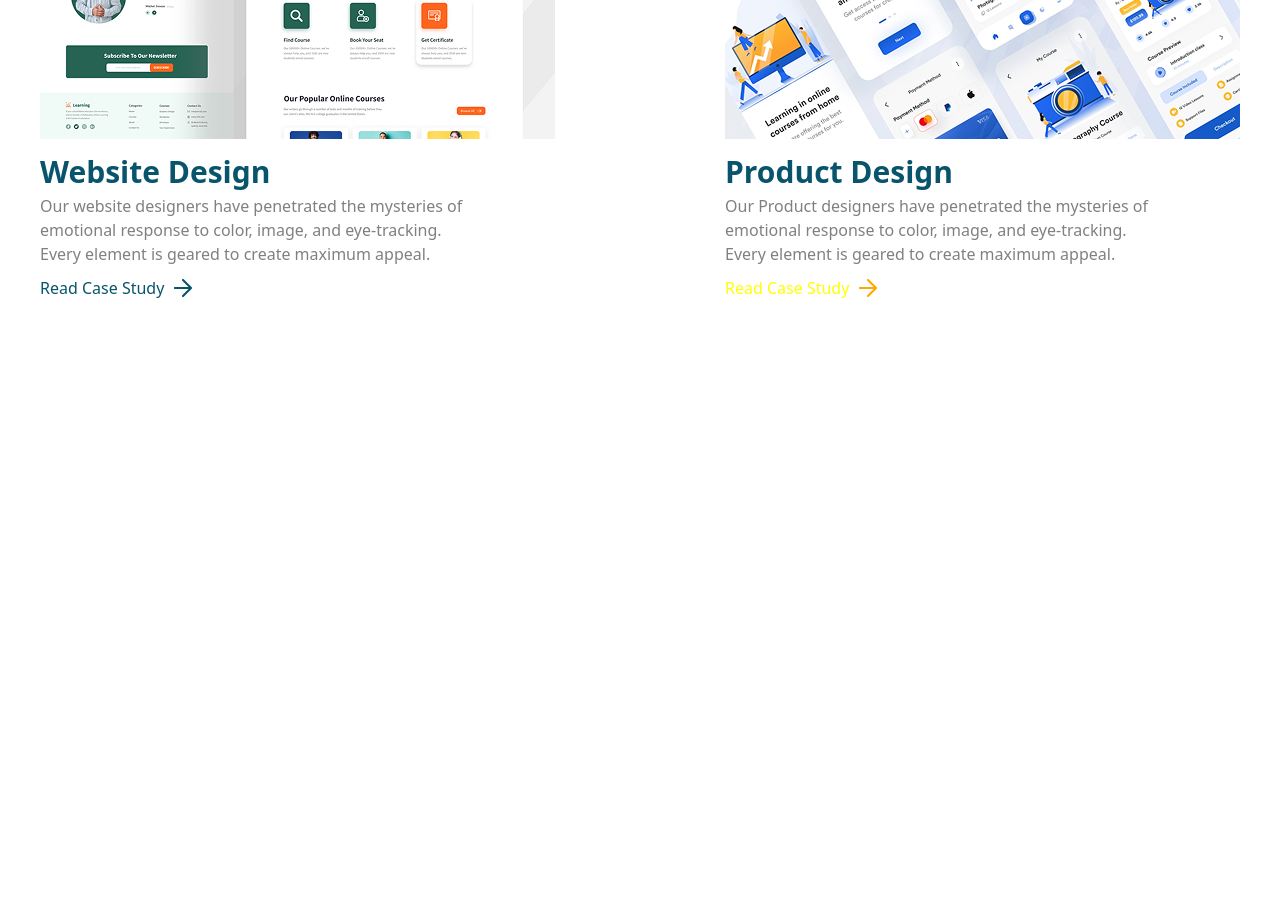
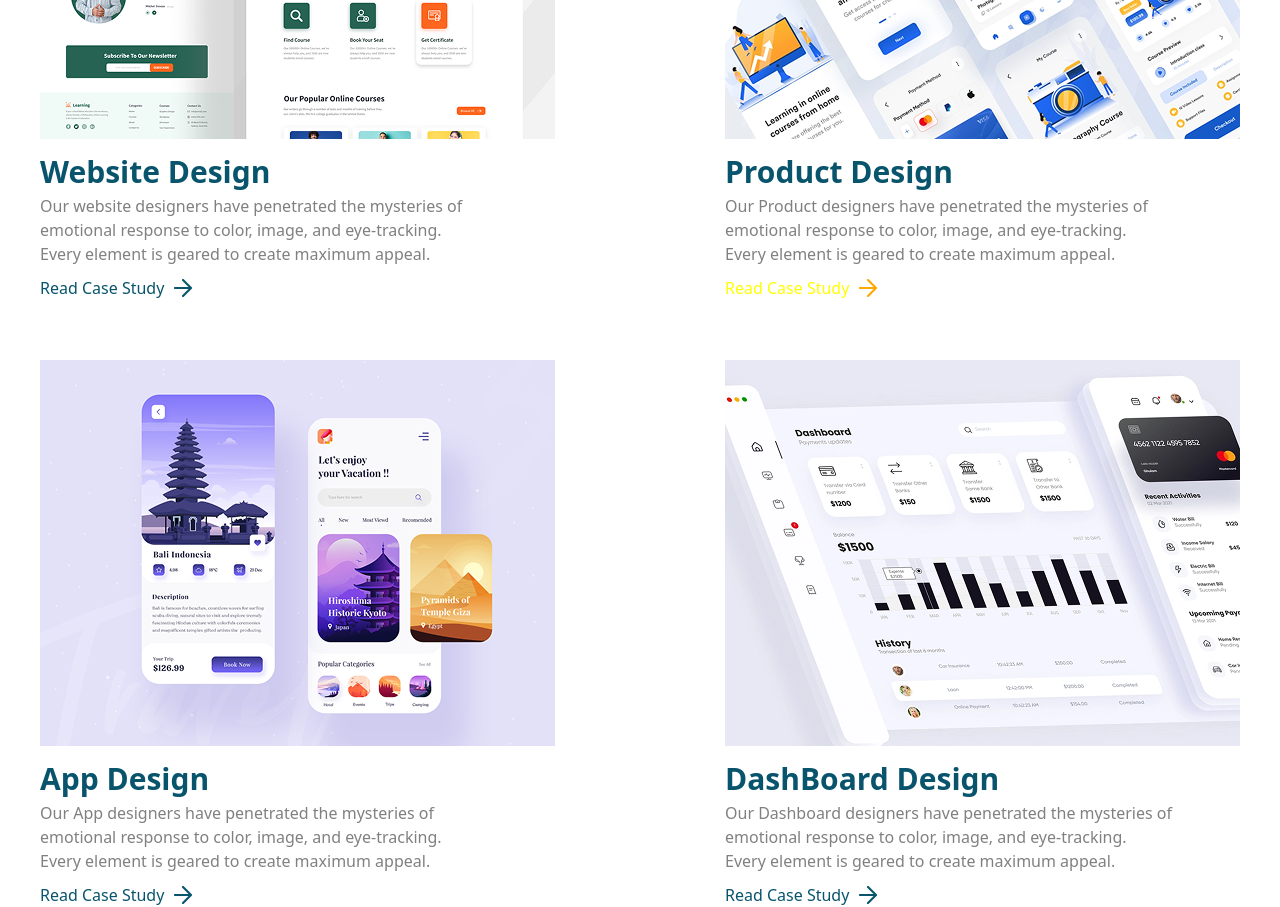
Before and after one commit to SOFTCLUB-2007/projet, a website: page src/index.html in a window 1280 px wide. Shown: the part 1557-2464 px from the top of the page. Before the commit the page ends 1857 px from the top, so only its background shows below. Drawn offline with nearby package versions, Linux system fonts and the light colour scheme; files that its build step writes are made by us from their sources.

Commit message:
section project created

```diff
--- a/src/index.html
+++ b/src/index.html
@@ -128,6 +128,43 @@
 
         </div>
     </section>
+    <section class="max-w-[1200px] m-auto">
+        <div class="lg:flex flex-column justify-between mt-[30px]">
+
+        <div class="mt-[30px]">
+            <div>
+            <img src="dribbble mockup 1 (2).png" alt="">
+            </div>
+            <div class="pt-[10px]">
+                <h1 class="text-[#08546C] text-[30px] font-[600]">App Design</h1>
+                <p class="text-[gray]">Our App designers have penetrated the mysteries of <br>
+                emotional response to color, image,  and eye-tracking. <br>
+                Every element is geared to create maximum appeal.</p>
+                <div class="flex gap-[10px] items-center pt-[10px]">
+                    <p class="text-[#08546C]">Read Case Study</p>
+                    <img src="Group 29 (1).png" alt="">
+                </div>
+            </div>
+        </div>
+
+        <div class="mt-[30px]">
+            <div>
+            <img src="dribbble mockup 1 (3).png" alt="">
+            </div>
+            <div class="pt-[10px]">
+                <h1 class="text-[#08546C] text-[30px] font-[600]">DashBoard Design</h1>
+                <p class="text-[gray]">Our Dashboard designers have penetrated the mysteries of <br>
+                emotional response to color, image,  and eye-tracking. <br>
+                Every element is geared to create maximum appeal.</p>
+                <div class="flex gap-[10px] items-center pt-[10px]">
+                    <p class="text-[#08546C]">Read Case Study</p>
+                    <img src="Group 29 (1).png" alt="">
+                </div>
+            </div>
+        </div>
+
+        </div>
+    </section>
 </main>
 </body>
 </html>
```
Also changed, not shown: src/dribbble mockup 1 (2).png (added), src/dribbble mockup 1 (3).png (added).
